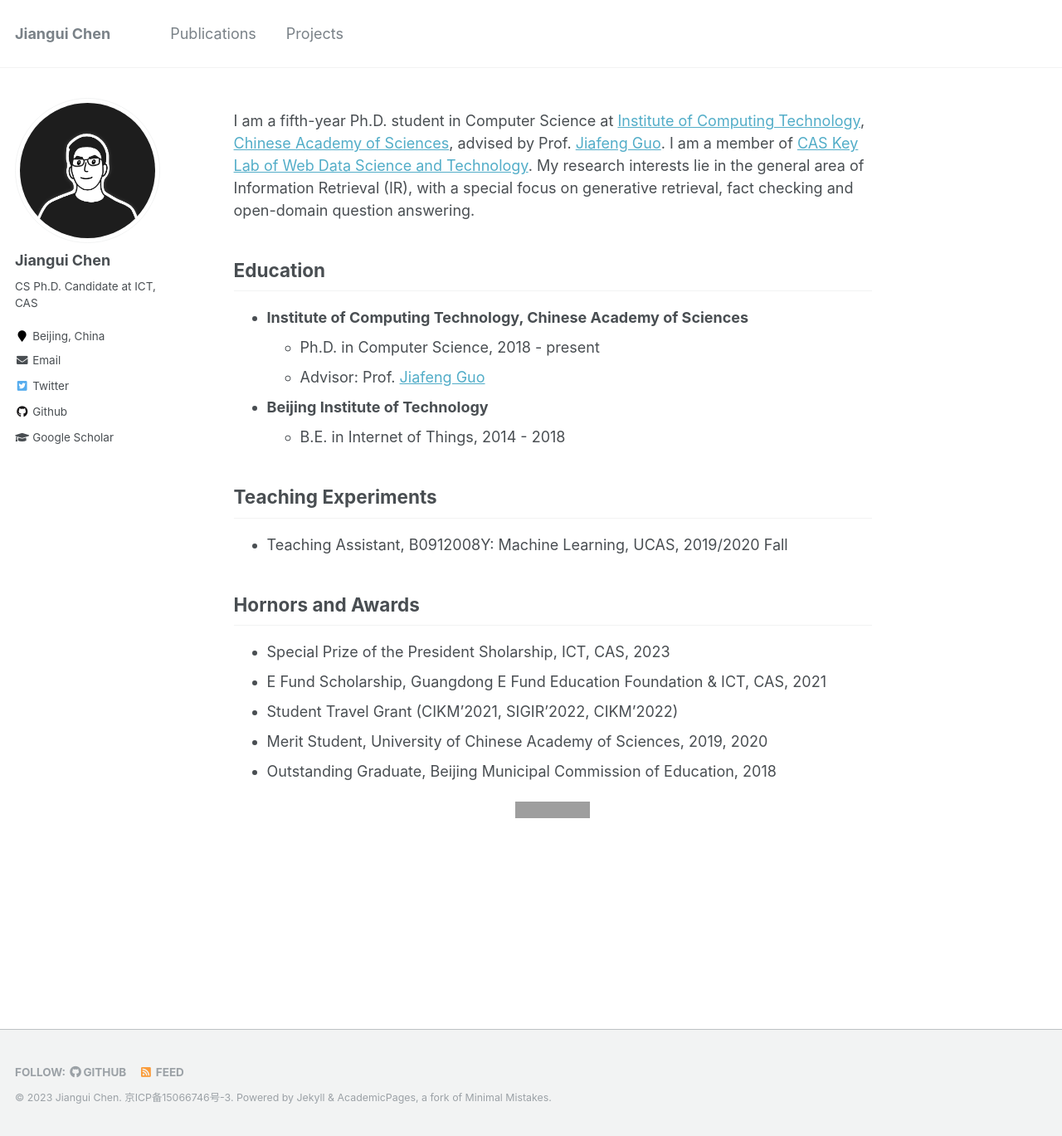
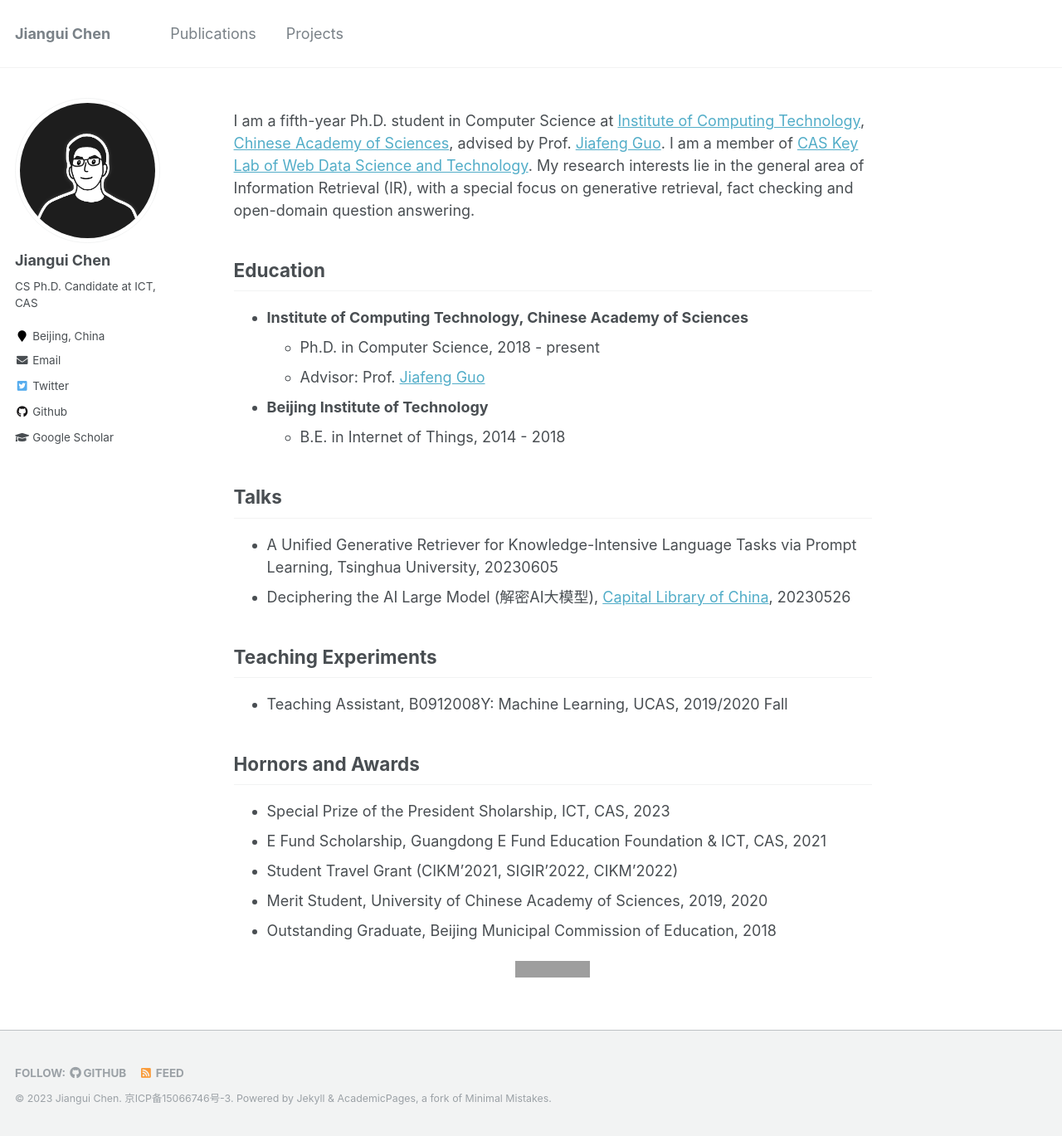
Before and after one commit to Chriskuei/chriskuei.github.io, a Jekyll site: the page built from _pages/about.md, in a window 1280 px wide and 1369 px high. Shown: the whole window at 83% size. Built offline with Jekyll 4.4.1, drawn with Linux system fonts in a browser that asks for light colours; grey boxes are pictures that could not be loaded.

Commit message:
Update about.md

```diff
--- a/_pages/about.md
+++ b/_pages/about.md
@@ -18,6 +18,11 @@ Education
     * Advisor: Prof. [Jiafeng Guo](http://www.bigdatalab.ac.cn/gjf/)
   * **Beijing Institute of Technology**
     * B.E. in Internet of Things, 2014 - 2018
+
+Talks
+------
+  * A Unified Generative Retriever for Knowledge-Intensive Language Tasks via Prompt Learning, Tsinghua University, 20230605
+  * Deciphering the AI Large Model (解密AI大模型), [Capital Library of China](https://www.clcn.net.cn/), 20230526
 
 Teaching Experiments
 ------
```
